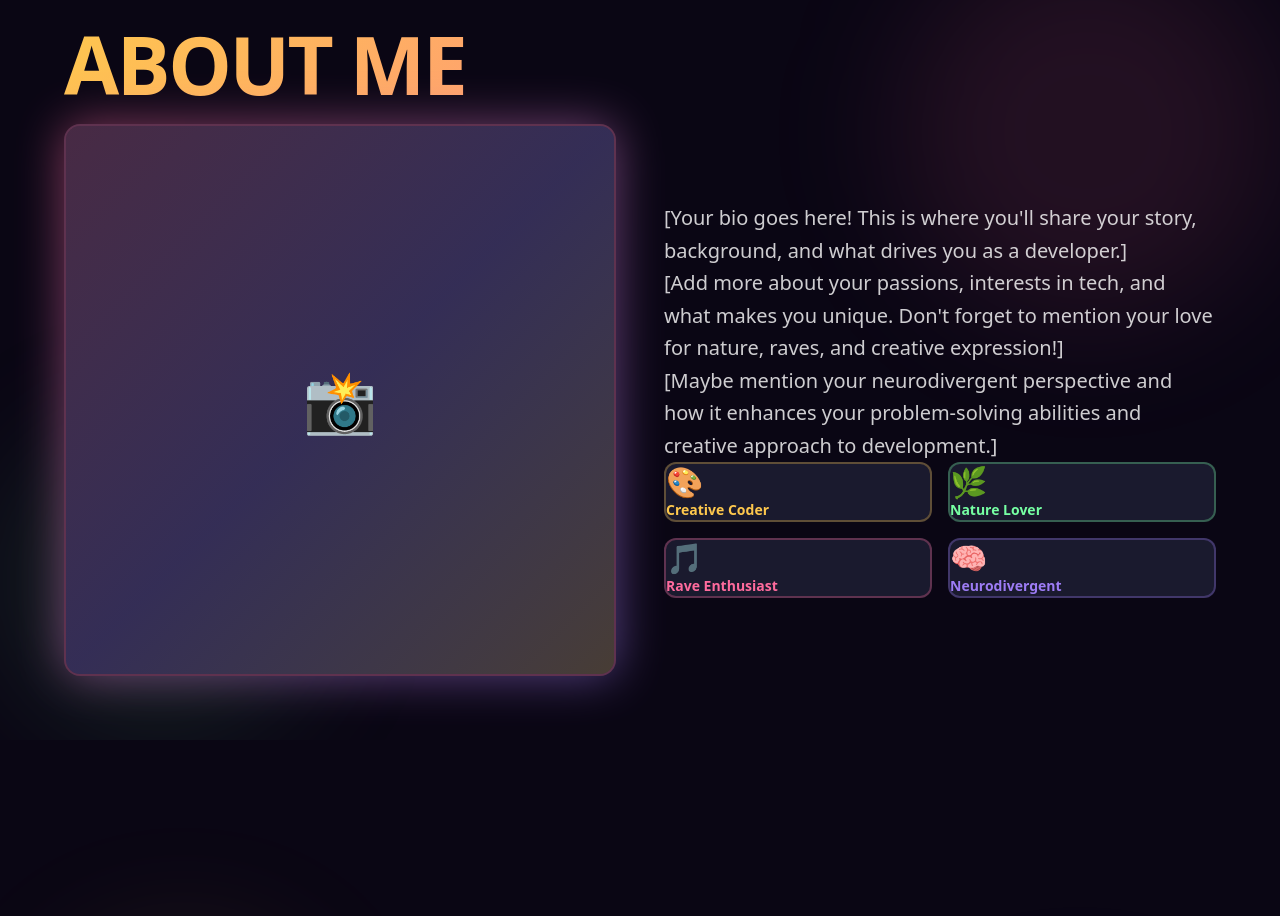
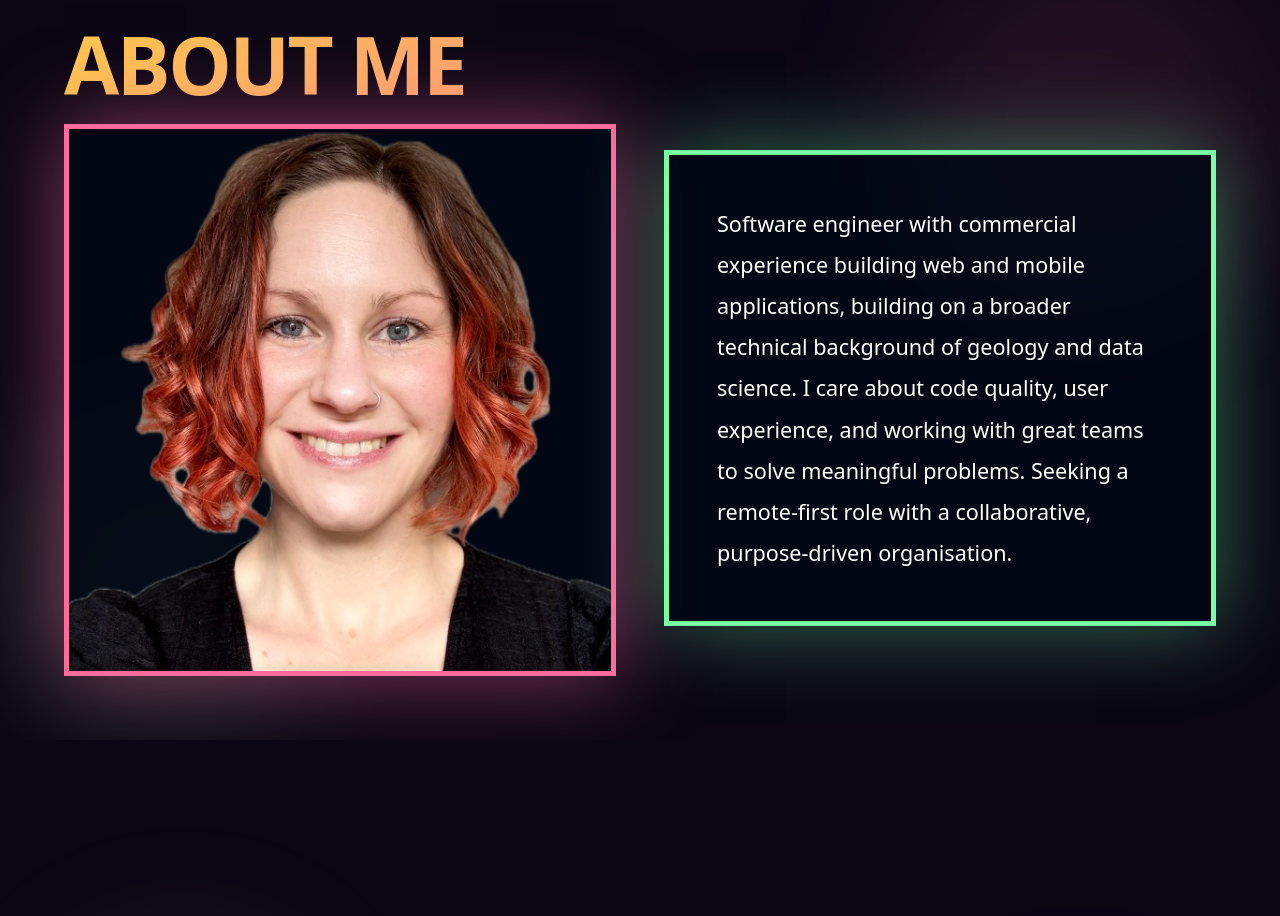
Before and after one commit to lablett/portfolio-2025, a React (Vite) app: page / in a window 1280 px wide. Shown: the part 860-1776 px from the top of the page. Built offline with nearby package versions, Linux system fonts and the light colour scheme.

Commit message:
About section initial formatting

```diff
--- a/src/Components/About.jsx
+++ b/src/Components/About.jsx
@@ -1,6 +1,7 @@
 import { motion } from 'framer-motion'
 import { useInView } from 'framer-motion'
 import { useRef } from 'react'
+import Card from './Card/Card'
 
 const About = () => {
   const ref = useRef(null)
@@ -43,15 +44,15 @@ const About = () => {
             initial={{ opacity: 0, x: -50 }}
             animate={isInView ? { opacity: 1, x: 0 } : { opacity: 0, x: -50 }}
             transition={{ duration: 0.6, delay: 0.2 }}
-            className="relative group"
           >
-            <div className="absolute inset-0 bg-gradient-to-br from-hot-pink to-purple rounded-2xl blur-xl group-hover:blur-2xl transition-all duration-300 opacity-50" />
-            <div className="relative bg-dark-card rounded-2xl overflow-hidden border-2 border-hot-pink/30 group-hover:border-neon-green/50 transition-all duration-300">
-              {/* Placeholder for profile image */}
-              <div className="aspect-square bg-gradient-to-br from-hot-pink/20 via-purple/20 to-gold/20 flex items-center justify-center">
-                <div className="text-6xl">📸</div>
-              </div>
-            </div>
+            <Card type='photo' borderColor='pink'>
+              {/* Profile image */}
+              <img
+                src="/src/assets/profile-photo-transparent.png"
+                alt="Profile"
+                className="aspect-square object-cover w-full h-full"
+              />
+            </Card>
           </motion.div>
 
           {/* About text */}
@@ -61,35 +62,9 @@ const About = () => {
             transition={{ duration: 0.6, delay: 0.4 }}
             className="space-y-6"
           >
-            <p className="text-lg md:text-xl text-light-text/80 leading-relaxed">
-              [Your bio goes here! This is where you'll share your story, background, and what drives you as a developer.]
-            </p>
-            <p className="text-lg md:text-xl text-light-text/80 leading-relaxed">
-              [Add more about your passions, interests in tech, and what makes you unique. Don't forget to mention your love for nature, raves, and creative expression!]
-            </p>
-            <p className="text-lg md:text-xl text-light-text/80 leading-relaxed">
-              [Maybe mention your neurodivergent perspective and how it enhances your problem-solving abilities and creative approach to development.]
-            </p>
-
-            {/* Fun facts or highlights */}
-            <div className="grid grid-cols-2 gap-4 pt-6">
-              <div className="bg-dark-card border-2 border-gold/30 rounded-xl p-4 hover:border-gold hover:scale-105 transition-all duration-300">
-                <div className="text-3xl mb-2">🎨</div>
-                <div className="text-sm text-gold font-semibold">Creative Coder</div>
-              </div>
-              <div className="bg-dark-card border-2 border-neon-green/30 rounded-xl p-4 hover:border-neon-green hover:scale-105 transition-all duration-300">
-                <div className="text-3xl mb-2">🌿</div>
-                <div className="text-sm text-neon-green font-semibold">Nature Lover</div>
-              </div>
-              <div className="bg-dark-card border-2 border-hot-pink/30 rounded-xl p-4 hover:border-hot-pink hover:scale-105 transition-all duration-300">
-                <div className="text-3xl mb-2">🎵</div>
-                <div className="text-sm text-hot-pink font-semibold">Rave Enthusiast</div>
-              </div>
-              <div className="bg-dark-card border-2 border-purple/30 rounded-xl p-4 hover:border-purple hover:scale-105 transition-all duration-300">
-                <div className="text-3xl mb-2">🧠</div>
-                <div className="text-sm text-purple font-semibold">Neurodivergent</div>
-              </div>
-            </div>
+            <Card borderColor="green" className="p-6 bg-light-bg/50 backdrop-blur-md">
+              {'Software engineer with commercial experience building web and mobile applications, building on a broader technical background of geology and data science. I care about code quality, user experience, and working with great teams to solve meaningful problems. Seeking a remote-first role with a collaborative, purpose-driven organisation.'}
+            </Card>
           </motion.div>
         </div>
       </div>
```
Also changed, not shown: src/assets/profile-photo-transparent.png (added), src/assets/profile-photo.jpeg (added).
